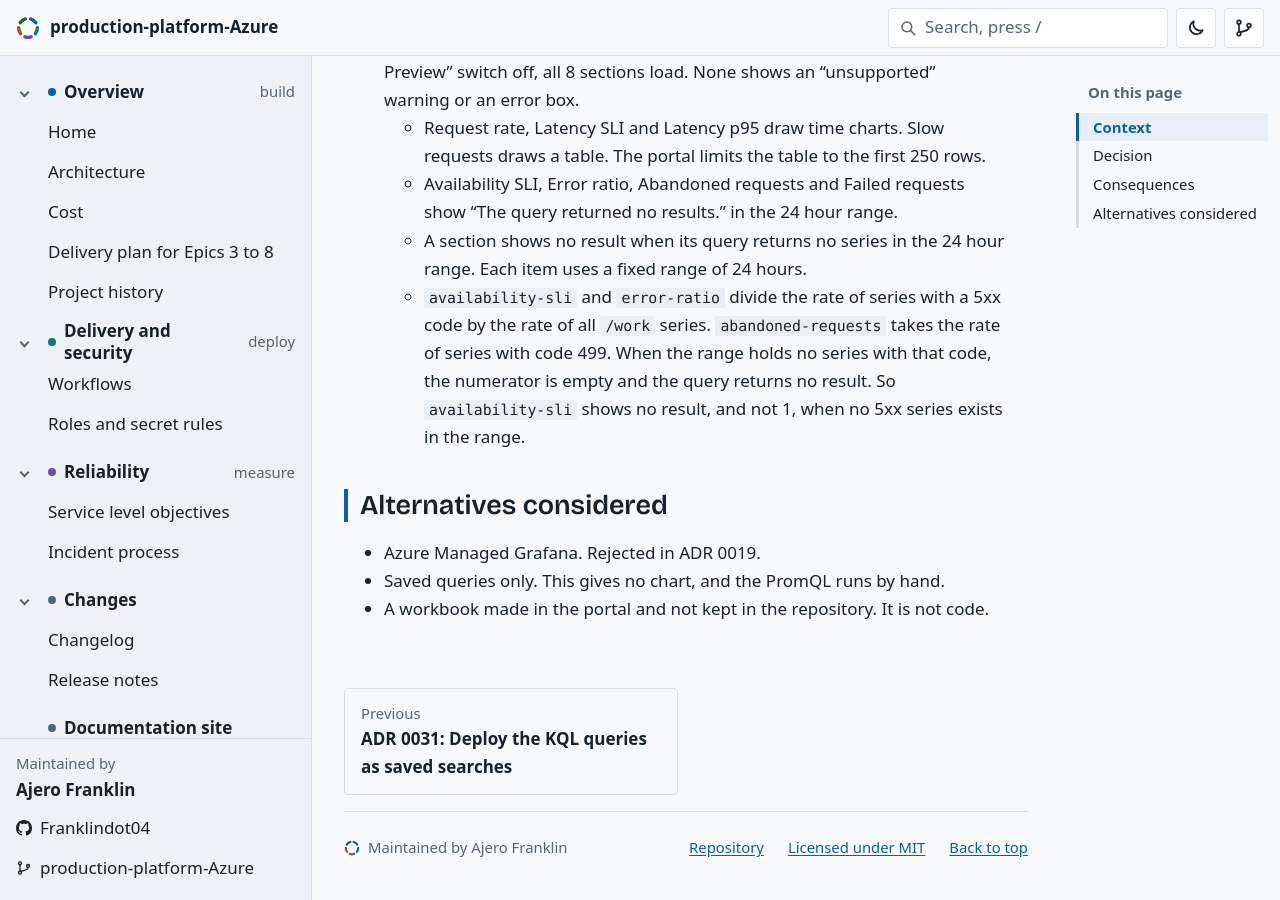
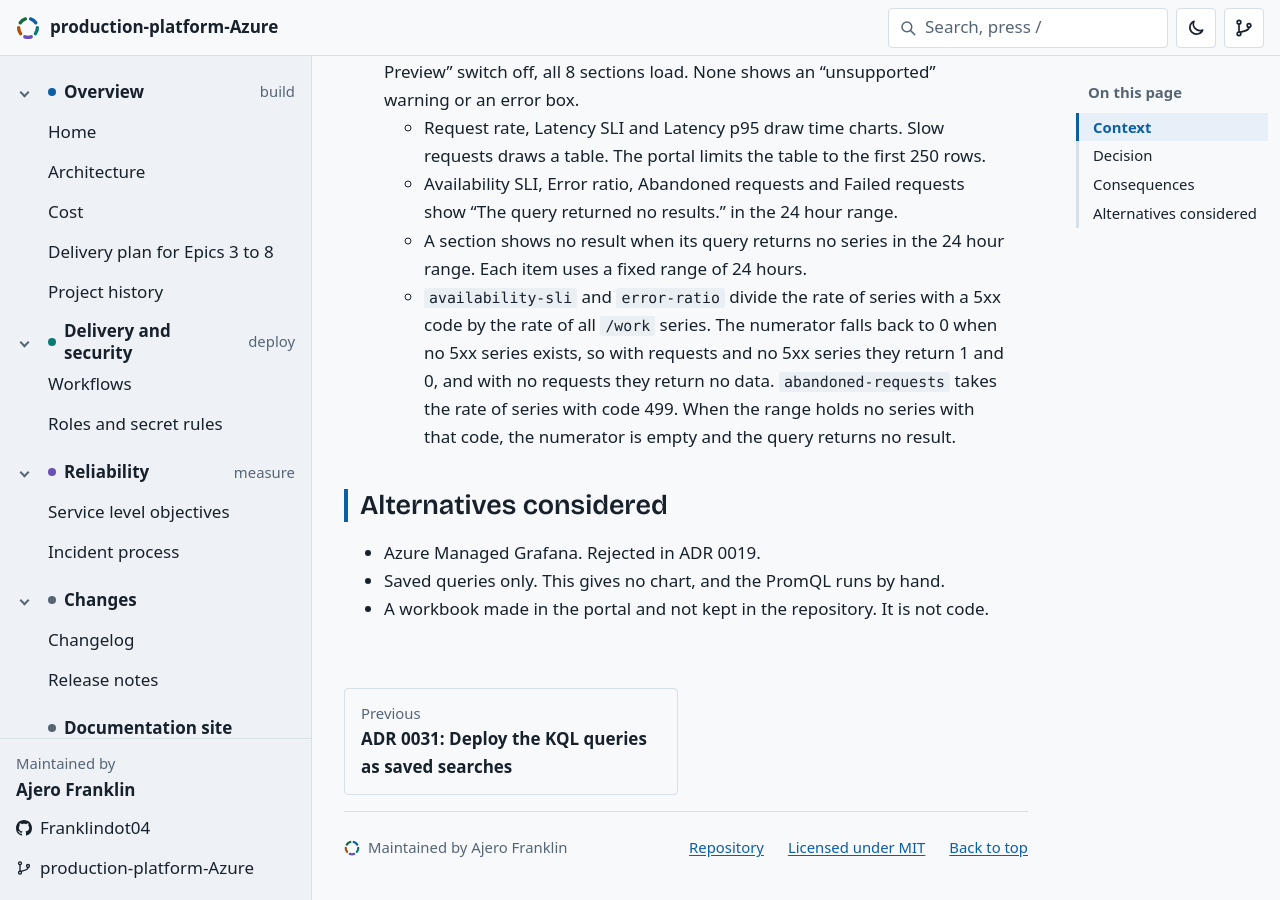
Before and after one commit to Franklindot04/production-platform-Azure, a Jekyll site: the page built from docs/adr/0032-workbook-for-dashboards.md, in a window 1280 px wide and 900 px high, scrolled down 1717 px. Built offline with Jekyll 4.4.1, drawn with Linux system fonts in a browser that asks for light colours; some web fonts are replaced; our own code applies the rules of GitHub Pages for plain Markdown files; comment, search, counter and statistics services are not loaded.

Commit message:
describe the 5xx numerator fallback in adr 0032 and the monitoring readme (#132)

```diff
--- a/docs/adr/0032-workbook-for-dashboards.md
+++ b/docs/adr/0032-workbook-for-dashboards.md
@@ -33,7 +33,7 @@ What stays from ADR 0019: no Grafana, and queries as files under `monitoring/`.
    - Request rate, Latency SLI and Latency p95 draw time charts. Slow requests draws a table. The portal limits the table to the first 250 rows.
    - Availability SLI, Error ratio, Abandoned requests and Failed requests show "The query returned no results." in the 24 hour range.
    - A section shows no result when its query returns no series in the 24 hour range. Each item uses a fixed range of 24 hours.
-   - `availability-sli` and `error-ratio` divide the rate of series with a 5xx code by the rate of all `/work` series. `abandoned-requests` takes the rate of series with code 499. When the range holds no series with that code, the numerator is empty and the query returns no result. So `availability-sli` shows no result, and not 1, when no 5xx series exists in the range.
+   - `availability-sli` and `error-ratio` divide the rate of series with a 5xx code by the rate of all `/work` series. The numerator falls back to 0 when no 5xx series exists, so with requests and no 5xx series they return 1 and 0, and with no requests they return no data. `abandoned-requests` takes the rate of series with code 499. When the range holds no series with that code, the numerator is empty and the query returns no result.
 
 ## Alternatives considered
 
```
Also changed, not shown: monitoring/README.md.
